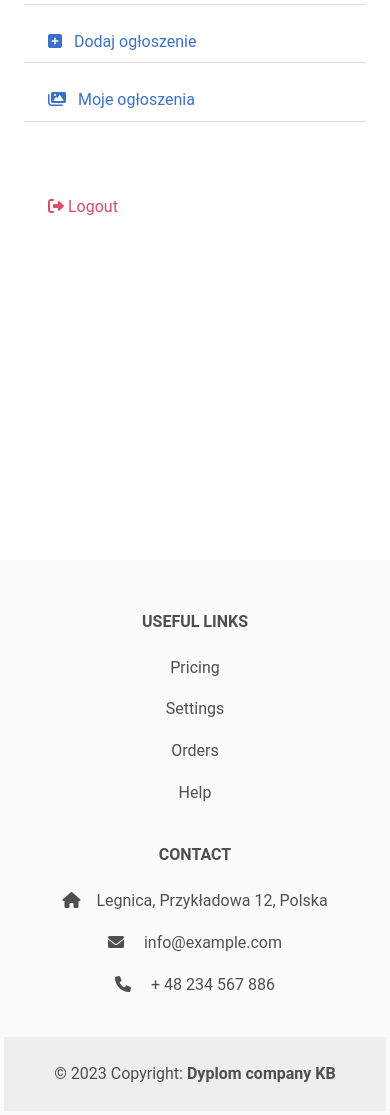
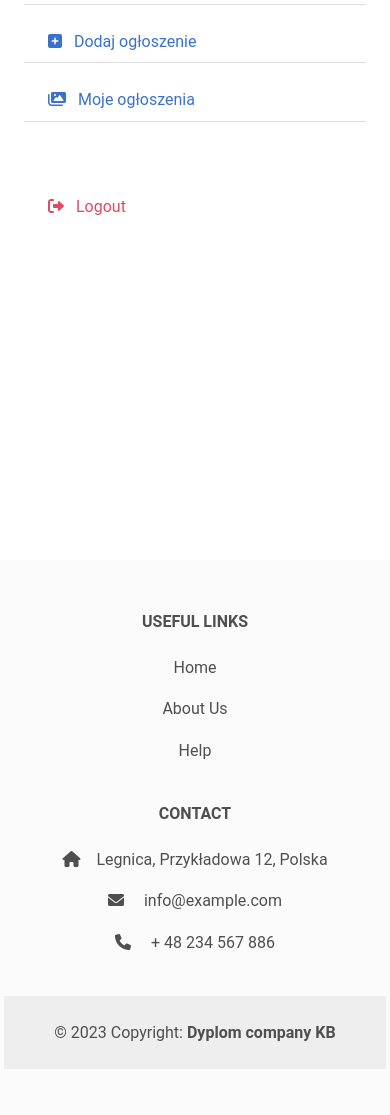
Before and after one commit to kbalicki14/Portfolio_app, a Django app: page /user_profile/ in a window 390 px wide. Shown: the part 343-1458 px from the top of the page. After the commit the page ends 1412 px from the top, so only its background shows below. Run offline with Django 4.2, Linux system fonts and the light colour scheme; a user stored in the database is signed in; parts of the project's set-up code (start-up, migrations or seed data) failed here and were passed over; some libraries are stand-ins or nearby versions.

Commit message:
#8 change navbar and footer links , add copyright current year add to navbar

```diff
--- a/core/templates/core/auth/register.html
+++ b/core/templates/core/auth/register.html
@@ -29,7 +29,7 @@
             </div>
 
             <input type="submit" class="btn btn-primary " value="Register">
-            <p class="mt-3">Already have account <a href="{% url 'login' %}">Login</a></p>
+            <p class="mt-3">Already have account? <a href="{% url 'login' %}">Login</a></p>
 
             {% if form.errors %}
             <small class="help-block text-danger">{{ form.errors|striptags }}</small>
--- a/core/templates/core/components/footer.html
+++ b/core/templates/core/components/footer.html
@@ -1,6 +1,6 @@
 <footer class="d-flex flex-wrap justify-content-between align-items-center border-top bg-dark"
         style="max-height: 50px">
-    <p class="col-md-4 mb-0 text-body-secondary">© 2023 Company, Inc</p>
+    <p class="col-md-4 mb-0 text-body-secondary">© {% now 'Y' %} Company, Inc</p>
 
     <a href="/"
        class="col-md-4 d-flex align-items-center justify-content-center mb-3 mb-md-0 me-md-auto link-body-emphasis text-decoration-none">
--- a/core/templates/core/components/footer_2.html
+++ b/core/templates/core/components/footer_2.html
@@ -1,6 +1,4 @@
 <footer class="text-center text-lg-start bg-light p-1 ">
-
-
     <section class="">
         <div class="container text-center text-md-start mt-5 ">
             <!-- Grid row -->
@@ -17,16 +15,13 @@
                         Useful links
                     </h6>
                     <p>
-                        <a href="#!" class="text-reset">Pricing</a>
+                        <a href="{% url 'welcome' %}" class="text-reset">Home</a>
                     </p>
                     <p>
-                        <a href="#!" class="text-reset">Settings</a>
+                        <a href="{% url 'about_us' %}" class="text-reset">About Us</a>
                     </p>
                     <p>
-                        <a href="#!" class="text-reset">Orders</a>
-                    </p>
-                    <p>
-                        <a href="#!" class="text-reset">Help</a>
+                        <a href="#" class="text-reset">Help</a>
                     </p>
                 </div>
                 <!-- Grid column -->
@@ -52,7 +47,7 @@
 
     <!-- Copyright -->
     <div class="text-center p-4" style="background-color: rgba(0, 0, 0, 0.05);">
-        © 2023 Copyright:
+        © {% now 'Y' %} Copyright:
         <a class="text-reset fw-bold" href="#">Dyplom company KB</a>
     </div>
     <!-- Copyright -->
--- a/core/templates/core/components/navbar.html
+++ b/core/templates/core/components/navbar.html
@@ -8,15 +8,20 @@
         <div class="collapse navbar-collapse justify-content-end " id="navbarNavDropdown">
             <ul class="navbar-nav ">
                 <li class="nav-item">
-                    <a class="nav-link active" aria-current="page" href="{% url 'user_advertise' %}">Home</a>
+                    <!--                    active-->
+                    <a class="nav-link " aria-current="page" href="{% url 'welcome' %}">Home</a>
                 </li>
-                <li class="nav-item">
-                    <a class="nav-link" href="{% url 'task' %}">Features</a>
-                </li>
-                <li class="nav-item me-3">
+
+                <!--                <li class="nav-item">-->
+                <!--                    <a class="nav-link" href="{% url 'task' %}">Task</a>-->
+                <!--                </li>-->
+                <li class="nav-item ">
                     <a class="nav-link" href="{% url 'about_us' %}">About us</a>
                 </li>
                 {% if request.user.is_authenticated %}
+                <li class="nav-item">
+                    <a class="nav-link" href="{% url 'user_advertise' %}">My advertise</a>
+                </li>
                 <li class="nav-item dropdown ">
                     <a class="nav-link dropdown-toggle" href="#" role="button" data-bs-toggle="dropdown"
                        aria-expanded="false">
@@ -25,14 +30,14 @@
                     <ul class="dropdown-menu bg-light">
                         <li><a class="dropdown-item" href="{% url 'profile_detail' %}">Profile</a></li>
                         <li><a class="dropdown-item" href="{% url 'advertise' %}">Add advertise</a></li>
-                        <li><a class="dropdown-item" href="{% url 'logout' %}">Logout</a></li>
+                        <li><a class="dropdown-item text-danger" href="{% url 'logout' %}">Logout</a></li>
                     </ul>
                 </li>
 
                 {% else %}
 
                 <li class="nav-item">
-                    <a class="nav-link" href="{% url 'login' %}">Login</a>
+                    <a class="nav-link " href="{% url 'login' %}">Login</a>
                 </li>
                 {% endif %}
 
--- a/core/templates/core/profile_detail.html
+++ b/core/templates/core/profile_detail.html
@@ -2,9 +2,10 @@
 {% block content %}
 <div class="container py-5">
     <div class="row">
-        <div class="col-md-12">
+        <div class="col-md-12 ">
             <div class="text-center">
                 <img src="https://via.placeholder.com/150" class="rounded-circle" alt="Zdjęcie profilowe">
+
                 <h1 class="mt-3">{{request.user|title}}</h1>
                 <p class="lead">Witaj na swoim profilu!</p>
             </div>
@@ -24,8 +25,8 @@
                         ogłoszenie</a></li>
                     <li class="list-group-item mb-3"><a href="{% url 'user_advertise' %}"><i
                             class="fa-solid fa-images me-2"></i> Moje ogłoszenia</a></li>
-                    <li class="list-group-item mb-3 mt-5 "><a href="{% url 'logout' %}" class="text-danger"><i
-                            class="fa-solid fa-right-from-bracket "></i> Logout</a></li>
+                    <li class="list-group-item mb-3 mt-5"><a href="{% url 'logout' %}" class="text-danger"><i
+                            class="fa-solid fa-right-from-bracket me-2"></i> Logout</a></li>
                     <!--                    <li class="list-group-item mb-3"><a href="/add_image/"><i class="fa-solid fa-images me-2"></i> Moja-->
                     <!--                        galeria</a></li>-->
                 </ul>
```
Also changed, not shown: core/templates/core/advertise/advertise_details.html (+1 -33 lines).
